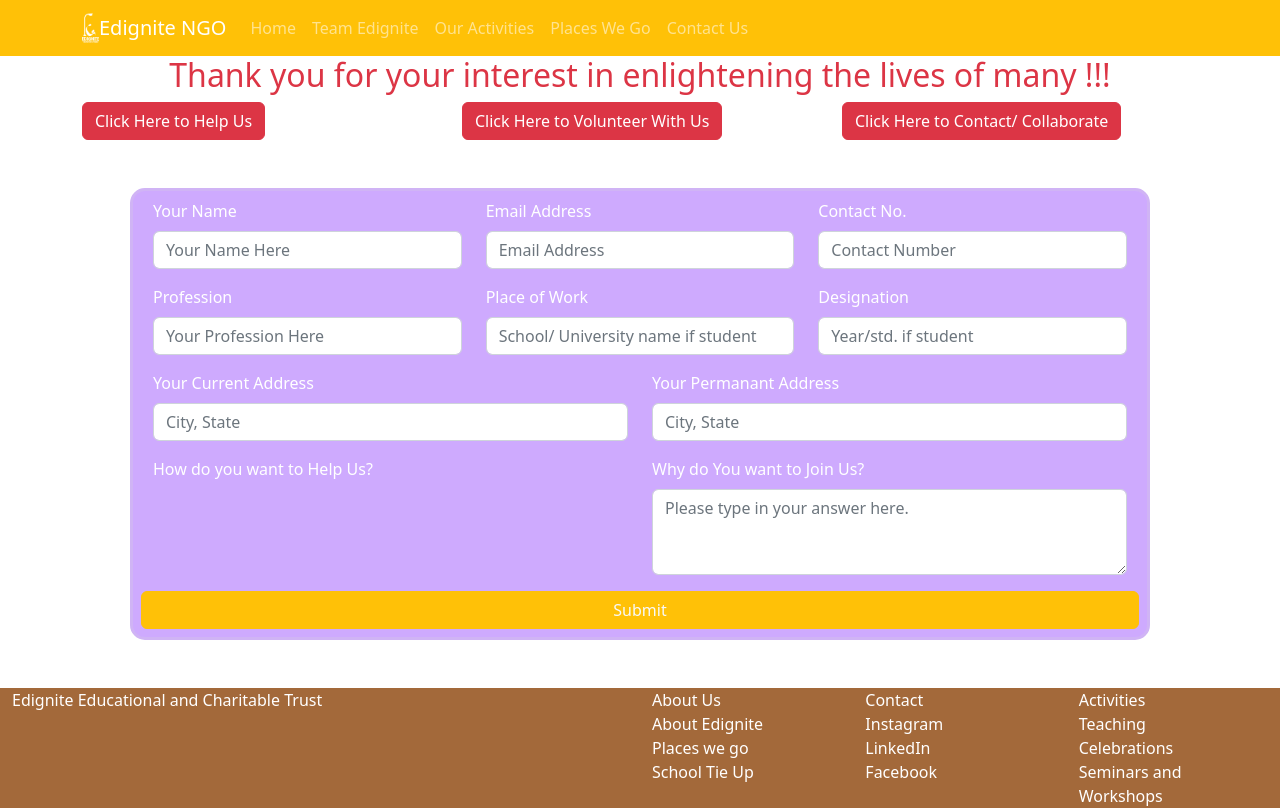
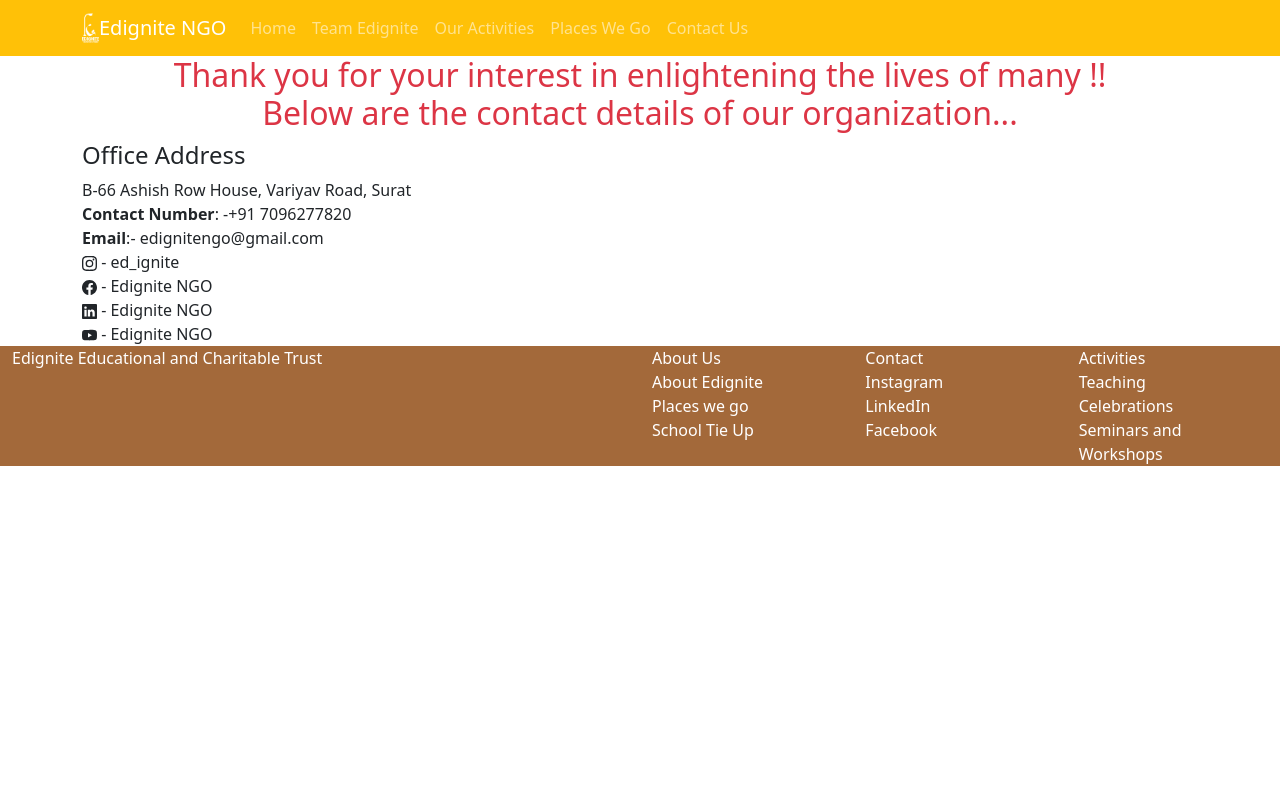
Before and after one commit to vermaprince123/edigniteNGOWebsite, a React (Create React App) app in the folder frontend/: page /contact/volunteer in a window 1280 px wide. Built offline with nearby package versions, Linux system fonts and the light colour scheme.

Commit message:
contactus

```diff
--- a/frontend/src/Components/Contact/contForm.css
+++ /dev/null
@@ -1,21 +0,0 @@
-.cnt-fm-cont{
-    background-color: rgb(206, 170, 254);
-    border: rgb(208, 180, 245) solid;
-    border-radius: 15px;
-    color: white;
-}
-
-.cnt-fm-img{
-    width: 100%;
-    height: 100%;
-    overflow: fill;
-    border: rgb(206, 170, 254) solid 0.5px;
-    border-radius: 10px;
-}
-
-
-@media (max-width: 765px) {
-    .cnt-fm-img{
-        display: none;
-    }
-}
--- a/frontend/src/Components/Contact/contForm.js
+++ /dev/null
@@ -1,48 +0,0 @@
-import React from "react";
-import { Container, Row, Col, Form, Button } from "react-bootstrap";
-import './contForm.css';
-import contFormImg from './Images/contFormImg.png'
-
-function ContForm() {
-    return (
-        <>
-            <Container>
-                <Row className="cnt-fm-cont mx-5 my-5 p-2">
-                    <Col md={6} sm={12}>
-                        <Form>
-                            <Form.Group className="mb-3" controlId="formBasicName">
-                                <Form.Label>Your Name</Form.Label>
-                                <Form.Control type="name" placeholder="Your Name Here" />
-                            </Form.Group>
-
-                            <Form.Group className="mb-3" controlId="formBasicEmail">
-                                <Form.Label>Email Address</Form.Label>
-                                <Form.Control type="email" placeholder="Email Address" />
-                            </Form.Group>
-
-                            <Form.Group className="mb-3" controlId="formBasicContact">
-                                <Form.Label>Contact No.</Form.Label>
-                                <Form.Control type="number" placeholder="Contact Number" />
-                            </Form.Group>
-
-                            <Form.Group className="mb-3" controlId="formBasicPassword">
-                                <Form.Label>Message</Form.Label>
-                                <Form.Control
-                                as="textarea" rows={3} placeholder="Please type in any message/ collaboration detials that you want to share"/>
-                            </Form.Group>
-                            <Button variant="warning" type="submit" className="text-light">
-                                Submit
-                            </Button>
-                        </Form>
-                    </Col>
-                    <Col md={6} sm={0}>
-                        <img className="cnt-fm-img"
-                        src = {contFormImg}/>
-                    </Col>
-                </Row>
-            </Container>
-        </>
-    );
-}
-
-export default ContForm;
--- a/frontend/src/Components/Contact/contact.js
+++ b/frontend/src/Components/Contact/contact.js
@@ -1,35 +1,30 @@
 import React from 'react';
 import { Row, Col, Container } from 'react-bootstrap';
-import { Routes, Route, Link} from 'react-router-dom';
-import ContForm from './contForm'
-import HelpForm from './helpForm'
-import VolForm from './volForm'
+import { Instagram, Facebook, Linkedin, Youtube } from 'react-bootstrap-icons'
+
 
 function Contact(){
     return(
         <>
-        <h2 className="text-center text-danger">Thank you for your interest in enlightening the lives of many !!!</h2>
+        <h2 className="text-center text-danger">Thank you for your interest in enlightening the lives of many !!<br />
+        Below are the contact details of our organization...
+        </h2>
         <Container>
-        <Row>
-            <Col md={4}>
-                <Link to="/contact/help" className="btn btn-danger"> Click Here to Help Us</Link>
-            </Col>
-            <Col md={4}>
-            <Link to="/contact/volunteer" className="btn btn-danger"> Click Here to Volunteer With Us</Link>
-            </Col>
-            <Col md={4}>
-            <Link to="/contact" className="btn btn-danger"> Click Here to Contact/ Collaborate</Link>
-            </Col>
-        </Row>
+            <Row>
+                <Col md={6}>
+                    <h4>Office Address</h4>
+                    B-66 Ashish Row House, Variyav Road, Surat <br/>
+                    <b>Contact Number</b>: -+91 7096277820   <br/>
+                    <b>Email</b>:- edignitengo@gmail.com <br/>
+
+                    <Instagram size={15} /> - ed_ignite <br/>
+                    <Facebook size={15} /> - Edignite NGO <br/>
+                    <Linkedin size={15} /> - Edignite NGO  <br/>
+                    <Youtube size={15} /> - Edignite NGO <br/>
+
+                </Col>
+            </Row>
         </Container>
-
-        <Routes>
-        <Route path="/" element={<ContForm />}/>
-            <Route path="help/" element={<HelpForm />}/>
-            <Route path="volunteer/" element = {<VolForm />}/>
-        </Routes>
-
-
 
         </>
     )
--- a/frontend/src/Components/Contact/helpForm.js
+++ /dev/null
@@ -1,51 +0,0 @@
-import React from "react";
-import { Container, Row, Col, Form, Button } from "react-bootstrap";
-import './contForm.css';
-import contFormImg from './Images/contFormImg.png'
-
-function HelpForm() {
-    return (
-        <>
-            <Container>
-                <Row className="cnt-fm-cont mx-5 my-5 p-2">
-                    <Col md={6} sm={12}>
-                        <Form>
-                            <Form.Group className="mb-3" controlId="formBasicName">
-                                <Form.Label>Your Name</Form.Label>
-                                <Form.Control type="name" placeholder="Your Name Here" />
-                            </Form.Group>
-
-                            <Form.Group className="mb-3" controlId="formBasicEmail">
-                                <Form.Label>Email Address</Form.Label>
-                                <Form.Control type="email" placeholder="Email Address" />
-                            </Form.Group>
-
-                            <Form.Group className="mb-3" controlId="formBasicContact">
-                                <Form.Label>Contact No.</Form.Label>
-                                <Form.Control type="number" placeholder="Contact Number" />
-                            </Form.Group>
-
-                            <Form.Group className="mb-3" controlId="formBasicPassword">
-                                <Form.Label>How Do you want to help us?</Form.Label>
-                                <Form.Select>
-                                    <option>Donation - Except Money</option>
-                                    <option>Internship/ Volunteering</option>
-                                    <option>Other</option>
-                                </Form.Select>
-                            </Form.Group>
-                            <Button variant="warning" type="submit" className="text-light">
-                                Submit
-                            </Button>
-                        </Form>
-                    </Col>
-                    <Col md={6} sm={0}>
-                        <img className="cnt-fm-img"
-                        src = {contFormImg}/>
-                    </Col>
-                </Row>
-            </Container>
-        </>
-    );
-}
-
-export default HelpForm;
--- a/frontend/src/Components/Contact/volForm.js
+++ /dev/null
@@ -1,92 +0,0 @@
-import React from "react";
-import { Container, Row, Col, Form, Button } from "react-bootstrap";
-import './contForm.css';
-
-function VolForm() {
-    return (
-        <>
-            <Container>
-                <Row className="cnt-fm-cont mx-5 my-5 p-2">
-                        <Form>
-                            <Row>
-                            <Col md={4}>
-                            <Form.Group className="mb-3" controlId="formBasicName">
-                                <Form.Label>Your Name</Form.Label>
-                                <Form.Control type="name" placeholder="Your Name Here" />
-                            </Form.Group>
-                            </Col>
-
-                            <Col md={4}>
-                            <Form.Group className="mb-3" controlId="formBasicEmail">
-                                <Form.Label>Email Address</Form.Label>
-                                <Form.Control type="email" placeholder="Email Address" />
-                            </Form.Group>
-                            </Col>
-
-                            <Col md={4}>
-                            <Form.Group className="mb-3" controlId="formBasicContact">
-                                <Form.Label>Contact No.</Form.Label>
-                                <Form.Control type="number" placeholder="Contact Number" />
-                            </Form.Group>
-                            </Col>
-
-                            <Col md={4}>
-                            <Form.Group className="mb-3" controlId="formBasicProf">
-                                <Form.Label>Profession</Form.Label>
-                                <Form.Control type="text" placeholder="Your Profession Here" />
-                            </Form.Group>
-                            </Col>
-
-                            <Col md={4}>
-                            <Form.Group className="mb-3" controlId="formBasicWork">
-                                <Form.Label>Place of Work</Form.Label>
-                                <Form.Control type="text" placeholder="School/ University name if student" />
-                            </Form.Group>
-                            </Col>
-
-                            <Col md={4}>
-                            <Form.Group className="mb-3" controlId="formBasicProf">
-                                <Form.Label>Designation</Form.Label>
-                                <Form.Control type="text" placeholder="Year/std. if student" />
-                            </Form.Group>
-                            </Col>
-
-                            <Col md={6}>
-                            <Form.Group className="mb-3" controlId="formBasicProf">
-                                <Form.Label>Your Current Address</Form.Label>
-                                <Form.Control type="text" placeholder="City, State" />
-                            </Form.Group>
-                            </Col>
-
-                            <Col md={6}>
-                            <Form.Group className="mb-3" controlId="formBasicProf">
-                                <Form.Label>Your Permanant Address</Form.Label>
-                                <Form.Control type="text" placeholder="City, State" />
-                            </Form.Group>
-                            </Col>
-
-                            <Col md={6}>
-                            <Form.Label>How do you want to Help Us?</Form.Label>
-
-                            </Col>
-
-                            <Col md={6}>
-                            <Form.Group className="mb-3" controlId="formBasicWhyJoinUs">
-                                <Form.Label>Why do You want to Join Us?</Form.Label>
-                                <Form.Control
-                                as="textarea" rows={3} placeholder="Please type in your answer here."/>
-                            </Form.Group>
-                            </Col>
-
-                            <Button variant="warning" type="submit" className="text-light">
-                                Submit
-                            </Button>
-                            </Row>
-                        </Form>
-                </Row>
-            </Container>
-        </>
-    );
-}
-
-export default VolForm;
--- a/frontend/src/Components/Team/team.css
+++ b/frontend/src/Components/Team/team.css
@@ -26,6 +26,7 @@
 .tm-vol-det{
     width: 100%;
     height: max-content;
+    line-height: 0.9;
     /* border: solid rgb(144, 58, 253) 7px; */
     box-sizing: border-box;
     background-color: white;
@@ -43,6 +44,7 @@
 
 .tm-vol-sm{
     margin: auto !important;
+    margin-top: 0.7rem !important;
     color: rgb(76, 76, 76);
     width: 40%;
     align-content: center;
--- a/frontend/src/Components/Team/team.js
+++ b/frontend/src/Components/Team/team.js
@@ -18,8 +18,8 @@
                                 <img src={memberDetail.srcImage} alt={memberDetail.alt}
                                     id="img-1" />
                                 <div className="tm-vol-det text-center">
-                                    <div className="tm-vol-nd"> {memberDetail.name}, {memberDetail.designation} </div>
-                                    <div className="tm-vol-occ">{memberDetail.occupation}</div>
+                                    <span className="tm-vol-nd"> {memberDetail.name}, {memberDetail.designation} </span><br />
+                                    <span className="tm-vol-occ">{memberDetail.occupation}</span>
                                     <Row className="tm-vol-sm">
                                         <Col className="tm-vol-sm-lnk" sm={4}>
                                             <Instagram size={20} />
```
Also changed, not shown: 1 other file (tests, documents, lock files or other folders).
